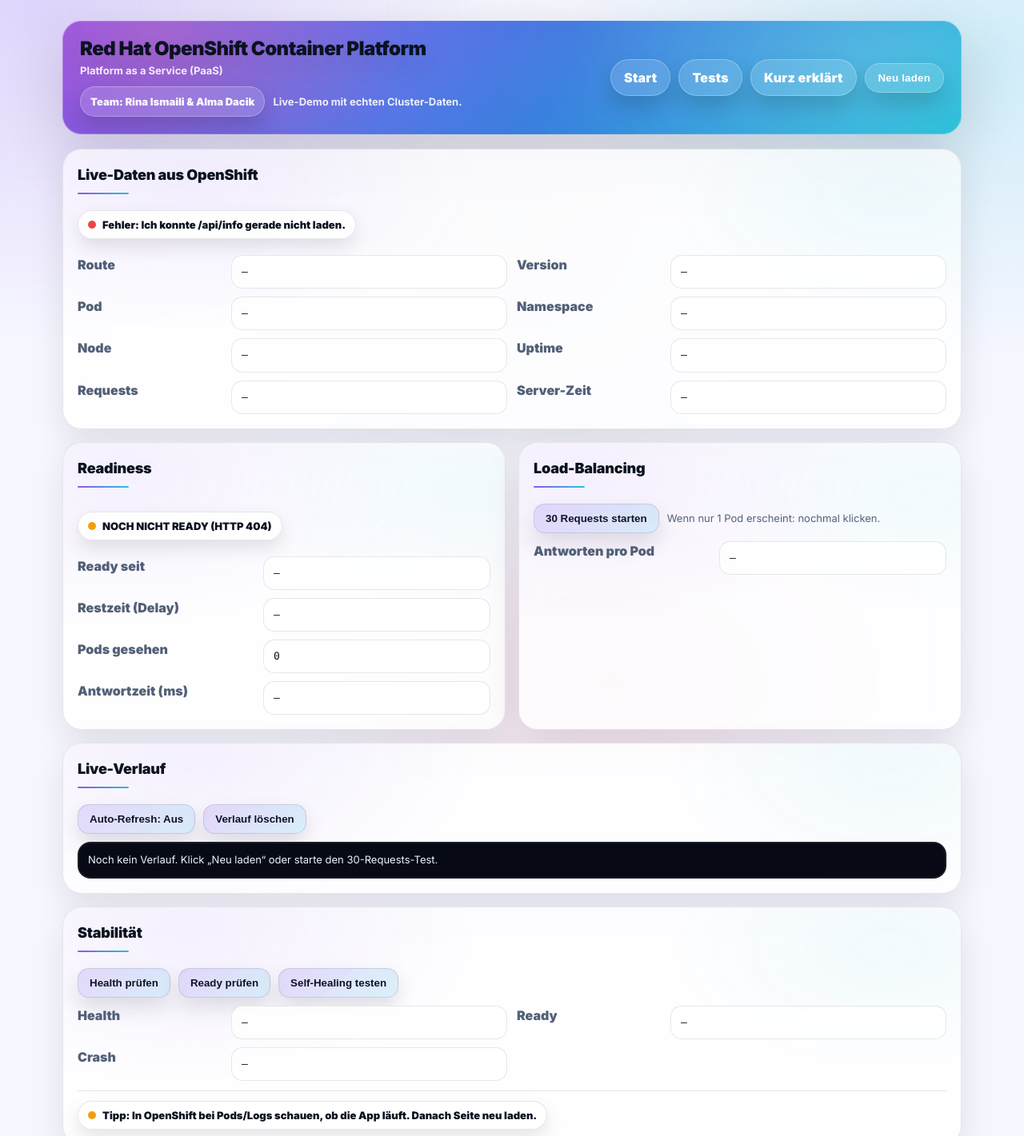
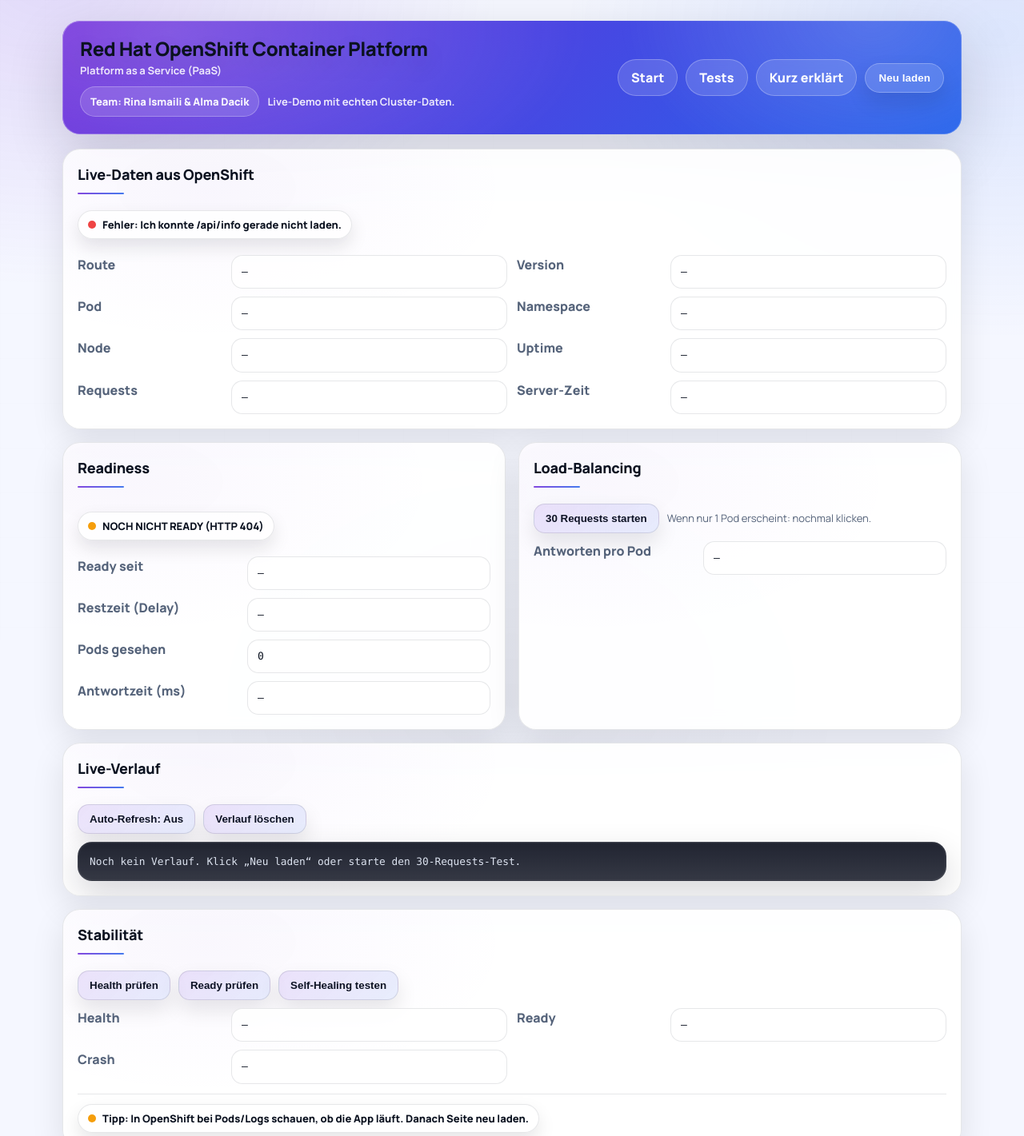
Before and after one commit to rina-ismaili-th-ab-de/openshiftdemo, a website: page public/index.html in a window 1280 px wide. Shown: the top 1421 px of the page at 80% size. Drawn offline with Linux system fonts and the light colour scheme; no server answers.

Commit message:
Make design more harmonious and professional

```diff
--- a/public/style.css
+++ b/public/style.css
@@ -1,29 +1,31 @@
-@import url("https://fonts.googleapis.com/css2?family=Inter:wght@400;600;700;800;900&display=swap");
+@import url("https://fonts.googleapis.com/css2?family=Manrope:wght@400;600;700;800&display=swap");
 
 :root{
-  /* ===== FUTURE LIGHT THEME ===== */
-  --bg:#f6f7ff;
-  --card: rgba(255,255,255,0.82);
-  --card2: rgba(255,255,255,0.92);
-
+  /* Clean background */
+  --bg:#f5f7ff;
   --text:#0b1220;
-  --muted:#42526b;
+  --muted:#46566f;
   --line: rgba(15,23,42,0.10);
 
-  /* Neon accents */
-  --accent:#7c3aed;     /* purple */
-  --accent2:#06b6d4;    /* cyan */
-  --accent3:#f43f5e;    /* pink */
+  /* Cards */
+  --card: rgba(255,255,255,0.92);
+  --card2: rgba(255,255,255,0.96);
 
+  /* One harmonic accent family (purple → blue) */
+  --accent:#6d28d9;   /* purple */
+  --accent2:#2563eb;  /* blue */
+
+  /* Status */
   --ok:#22c55e;
   --warn:#f59e0b;
   --bad:#ef4444;
 
-  --shadow: 0 16px 45px rgba(2,6,23,.10);
-  --shadow2: 0 26px 75px rgba(2,6,23,.16);
+  /* Shadows */
+  --shadow: 0 14px 40px rgba(2,6,23,.10);
+  --shadow2: 0 24px 70px rgba(2,6,23,.16);
 
   --radius:18px;
-  --radius2:24px;
+  --radius2:22px;
 }
 
 *{ box-sizing:border-box; }
@@ -31,39 +33,38 @@ html,body{ height:100%; }
 
 body{
   margin:0;
-  font-family: "Inter", ui-sans-serif, system-ui, -apple-system, Segoe UI, Roboto, Arial;
+  font-family: "Manrope", ui-sans-serif, system-ui, -apple-system, Segoe UI, Roboto, Arial;
   color:var(--text);
   background: var(--bg);
   line-height:1.55;
   overflow-x:hidden;
 }
 
-/* ===== Futuristic soft glow ===== */
+/* Calm background glow (very subtle, not extreme) */
 body::before{
   content:"";
   position:fixed;
-  inset:-140px;
+  inset:-160px;
   background:
-    radial-gradient(950px 700px at 12% 14%, rgba(124,58,237,.18), transparent 60%),
-    radial-gradient(900px 650px at 88% 20%, rgba(6,182,212,.16), transparent 58%),
-    radial-gradient(760px 540px at 58% 92%, rgba(244,63,94,.10), transparent 60%),
-    radial-gradient(650px 520px at 50% 40%, rgba(15,23,42,.05), transparent 62%);
+    radial-gradient(900px 620px at 14% 12%, rgba(109,40,217,.14), transparent 62%),
+    radial-gradient(850px 600px at 88% 18%, rgba(37,99,235,.12), transparent 64%),
+    radial-gradient(700px 520px at 50% 92%, rgba(15,23,42,.04), transparent 60%);
   pointer-events:none;
   z-index:-2;
 }
 
+/* Soft grid (barely visible) */
 body::after{
   content:"";
   position:fixed;
   inset:0;
   background:
-    linear-gradient(rgba(15,23,42,.05) 1px, transparent 1px),
-    linear-gradient(90deg, rgba(15,23,42,.05) 1px, transparent 1px);
-  background-size: 44px 44px;
-  mask-image: radial-gradient(circle at 28% 10%, rgba(0,0,0,0.65) 0%, rgba(0,0,0,0.25) 55%, rgba(0,0,0,0) 78%);
+    linear-gradient(rgba(15,23,42,.04) 1px, transparent 1px),
+    linear-gradient(90deg, rgba(15,23,42,.04) 1px, transparent 1px);
+  background-size: 56px 56px;
   pointer-events:none;
   z-index:-1;
-  opacity:.32;
+  opacity:.18;
 }
 
 .container{
@@ -72,7 +73,7 @@ body::after{
   padding:26px 18px 46px;
 }
 
-/* ===== Header ===== */
+/* ===== Header (clean hero) ===== */
 .header{
   position:relative;
   border-radius: var(--radius2);
@@ -86,34 +87,34 @@ body::after{
   box-shadow: var(--shadow2);
 
   background:
-    radial-gradient(900px 420px at 10% 10%, rgba(255,255,255,.22), transparent 58%),
-    radial-gradient(900px 420px at 95% 25%, rgba(255,255,255,.12), transparent 60%),
-    linear-gradient(135deg, rgba(124,58,237,1), rgba(6,182,212,1));
+    radial-gradient(900px 420px at 12% 10%, rgba(255,255,255,.20), transparent 58%),
+    linear-gradient(135deg, rgba(109,40,217,1), rgba(37,99,235,1));
 }
 
+/* Elegant border line */
 .header::before{
   content:"";
   position:absolute;
   inset:0;
   border-radius: var(--radius2);
   padding:1px;
-  background: linear-gradient(120deg, rgba(255,255,255,.34), rgba(255,255,255,0), rgba(255,255,255,.26));
+  background: linear-gradient(120deg, rgba(255,255,255,.34), rgba(255,255,255,0), rgba(255,255,255,.22));
   -webkit-mask:
     linear-gradient(#000 0 0) content-box,
     linear-gradient(#000 0 0);
   -webkit-mask-composite: xor;
   mask-composite: exclude;
   pointer-events:none;
-  opacity:.95;
+  opacity:.9;
 }
 
+/* Very soft light */
 .header::after{
   content:"";
   position:absolute;
-  inset:-70px;
+  inset:-80px;
   background:
-    radial-gradient(520px 360px at 15% 35%, rgba(244,63,94,.22), transparent 60%),
-    radial-gradient(600px 420px at 85% 45%, rgba(255,255,255,.16), transparent 62%);
+    radial-gradient(520px 360px at 85% 25%, rgba(255,255,255,.18), transparent 60%);
   filter: blur(10px);
   pointer-events:none;
 }
@@ -127,7 +128,7 @@ body::after{
   z-index:2;
 }
 
-/* Brand Block */
+/* Brand block */
 .brandBlock{
   display:flex;
   flex-direction:column;
@@ -140,10 +141,7 @@ body::after{
   gap:12px;
 }
 
-/* Punkt weg */
-.brandDot{
-  display:none;
-}
+.brandDot{ display:none; }
 
 .brandText{
   display:flex;
@@ -154,10 +152,10 @@ body::after{
 .header .brandTitle{
   margin:0;
   font-size:24px;
-  font-weight:900;
+  font-weight:800;
   line-height:1.12;
-  letter-spacing:-0.55px;
-  text-shadow: 0 12px 34px rgba(0,0,0,.24);
+  letter-spacing:-0.45px;
+  text-shadow: 0 12px 30px rgba(0,0,0,.18);
 }
 
 .header .brandSubtitle{
@@ -181,12 +179,11 @@ body::after{
   padding:8px 12px;
   border-radius:999px;
   font-size:13px;
-  font-weight:900;
+  font-weight:800;
   color: rgba(255,255,255,.96);
   background: rgba(255,255,255,.14);
-  border: 1px solid rgba(255,255,255,.28);
-  backdrop-filter: blur(12px);
-  box-shadow: 0 12px 26px rgba(0,0,0,.16);
+  border: 1px solid rgba(255,255,255,.26);
+  backdrop-filter: blur(10px);
 }
 
 .metaLine{
@@ -196,7 +193,7 @@ body::after{
   opacity:.95;
 }
 
-/* Nav Buttons */
+/* ===== Nav ===== */
 .nav{
   display:flex;
   gap:10px;
@@ -207,26 +204,23 @@ body::after{
 }
 
 .nav a, .nav button{
-  border:1px solid rgba(255,255,255,.28);
+  border:1px solid rgba(255,255,255,.26);
   text-decoration:none;
   cursor:pointer;
   background: rgba(255,255,255,.14);
   color:#fff;
   padding:10px 16px;
   border-radius:999px;
-  font-weight:900;
-  letter-spacing:.2px;
-  backdrop-filter: blur(12px);
+  font-weight:800;
+  letter-spacing:.1px;
+  backdrop-filter: blur(10px);
   transition: transform .10s ease, background .2s ease, box-shadow .2s ease, border .2s ease;
-  box-shadow: 0 14px 28px rgba(0,0,0,.16);
 }
 
 .nav a:hover, .nav button:hover{
-  background: rgba(255,255,255,.20);
-  border:1px solid rgba(255,255,255,.36);
-  box-shadow:
-    0 16px 40px rgba(0,0,0,.22),
-    0 0 0 6px rgba(6,182,212,.10);
+  background: rgba(255,255,255,.18);
+  border:1px solid rgba(255,255,255,.32);
+  box-shadow: 0 16px 34px rgba(0,0,0,.18);
   transform: translateY(-1px);
 }
 
@@ -234,7 +228,7 @@ body::after{
   transform: scale(0.98);
 }
 
-/* ===== Grid ===== */
+/* ===== Layout Grid ===== */
 .grid{
   margin-top:18px;
   display:grid;
@@ -246,7 +240,6 @@ body::after{
   .grid{ grid-template-columns: 1fr; }
 }
 
-/* Full width sections */
 .span2{
   grid-column: 1 / -1;
 }
@@ -258,36 +251,34 @@ body::after{
   border-radius: var(--radius2);
   padding:18px 18px;
   box-shadow: var(--shadow);
-  backdrop-filter: blur(14px);
-  transition: transform .14s ease, box-shadow .25s ease, border .25s ease;
+  backdrop-filter: blur(10px);
   position:relative;
   overflow:hidden;
+  transition: transform .14s ease, box-shadow .25s ease, border .25s ease;
 }
 
-/* Very subtle accent sheen */
+/* subtle highlight only */
 .card::before{
   content:"";
   position:absolute;
   inset:-1px;
   border-radius: var(--radius2);
   background:
-    radial-gradient(620px 320px at 14% 12%, rgba(124,58,237,.10), transparent 60%),
-    radial-gradient(520px 280px at 92% 18%, rgba(6,182,212,.08), transparent 55%);
+    radial-gradient(640px 320px at 16% 14%, rgba(109,40,217,.08), transparent 60%);
   pointer-events:none;
-  opacity:.65;
+  opacity:.45;
 }
 
 .card:hover{
-  transform: translateY(-3px);
-  box-shadow: 0 22px 55px rgba(2,6,23,.16);
+  transform: translateY(-2px);
+  box-shadow: 0 22px 55px rgba(2,6,23,.14);
   border:1px solid rgba(15,23,42,0.14);
 }
 
-/* Headings: clean + mini line */
 .card h2{
   margin:0 0 12px;
   font-size:18px;
-  font-weight:900;
+  font-weight:800;
   letter-spacing:-0.22px;
   position:relative;
   z-index:1;
@@ -298,31 +289,16 @@ body::after{
   content:"";
   display:block;
   height:2px;
-  width:64px;
+  width:58px;
   margin-top:8px;
   border-radius:999px;
   background: linear-gradient(90deg, var(--accent), var(--accent2));
   opacity:.85;
 }
 
-.card h3{
-  font-size:15px;
-  font-weight:900;
-  letter-spacing:-0.15px;
-  position:relative;
-  z-index:1;
-}
-
-.p{
-  margin:8px 0;
-  color: var(--muted);
-  position:relative;
-  z-index:1;
-}
-
 .small{
   font-size:13px;
-  color: rgba(66,82,107,.90);
+  color: rgba(70,86,111,.92);
   position:relative;
   z-index:1;
 }
@@ -333,14 +309,14 @@ body::after{
   margin:12px 0;
 }
 
-/* ===== Badge / Status ===== */
+/* ===== Badges / status ===== */
 .badge{
   display:inline-flex;
   align-items:center;
   gap:8px;
   padding:7px 12px;
   border-radius:999px;
-  font-weight:900;
+  font-weight:800;
   font-size:13px;
   border:1px solid rgba(15,23,42,0.10);
   background: var(--card2);
@@ -361,7 +337,7 @@ body::after{
 /* ===== KV ===== */
 .kv{
   display:grid;
-  grid-template-columns: 220px 1fr;
+  grid-template-columns: 200px 1fr;
   gap:10px 12px;
   margin-top:10px;
   position:relative;
@@ -372,14 +348,14 @@ body::after{
   .kv{ grid-template-columns: 1fr; }
 }
 
-/* Wenn die Card über die ganze Breite geht: KV wird “Dashboard”-mäßig */
+/* on full-width cards -> dashboard layout */
 .span2 .kv{
   grid-template-columns: 180px 1fr 180px 1fr;
 }
 
 @media (max-width: 900px){
   .span2 .kv{
-    grid-template-columns: 220px 1fr;
+    grid-template-columns: 200px 1fr;
   }
 }
 
@@ -390,12 +366,12 @@ body::after{
 }
 
 .k{
-  color: rgba(66,82,107,.92);
-  font-weight:900;
+  color: rgba(70,86,111,.92);
+  font-weight:800;
 }
 
 .v{
-  background: rgba(255,255,255,.92);
+  background: rgba(255,255,255,.96);
   border:1px solid rgba(15,23,42,0.10);
   border-radius:14px;
   padding:10px 12px;
@@ -406,21 +382,21 @@ body::after{
   box-shadow: inset 0 1px 0 rgba(255,255,255,.9);
 }
 
-/* ===== Buttons überall ===== */
+/* ===== Buttons ===== */
 button{
   border:1px solid rgba(15,23,42,0.12);
-  background: rgba(255,255,255,.92);
+  background: rgba(255,255,255,.94);
   color: var(--text);
   padding:10px 14px;
   border-radius:14px;
-  font-weight:900;
+  font-weight:800;
   cursor:pointer;
-  box-shadow: 0 12px 26px rgba(2,6,23,.12);
+  box-shadow: 0 12px 26px rgba(2,6,23,.10);
   transition: transform .10s ease, box-shadow .2s ease, border .2s ease, background .2s ease;
 }
 
 button:hover{
-  box-shadow: 0 18px 40px rgba(2,6,23,.16);
+  box-shadow: 0 18px 40px rgba(2,6,23,.14);
   border:1px solid rgba(15,23,42,0.16);
   transform: translateY(-1px);
 }
@@ -429,57 +405,33 @@ button:active{
   transform: scale(0.99);
 }
 
-/* Buttons in Action-Reihen (sehen wie primary aus) */
+/* keep action buttons slightly tinted (but calm) */
 .card button{
-  background: linear-gradient(135deg, rgba(124,58,237,.16), rgba(6,182,212,.14));
+  background: linear-gradient(135deg, rgba(109,40,217,.12), rgba(37,99,235,.10));
+}
+.card button:hover{
+  background: linear-gradient(135deg, rgba(109,40,217,.18), rgba(37,99,235,.14));
 }
 
-.card button:hover{
-  background: linear-gradient(135deg, rgba(124,58,237,.22), rgba(6,182,212,.20));
-}
+/* ===== History / log (professional, not heavy black) ===== */
+#historyList{
+  background:
+    linear-gradient(180deg, rgba(14,18,32,.92), rgba(14,18,32,.84));
+  color: rgba(236,242,255,.92);
 
-/* ===== Inputs (falls du sie wo nutzt) ===== */
-.activity{
-  display:flex;
-  gap:10px;
-  align-items:center;
-  margin-top:10px;
-  position:relative;
-  z-index:1;
-}
+  border-radius:18px;
+  padding:14px 14px;
 
-.activity input{
-  flex:1;
-  padding:12px 12px;
-  border-radius:14px;
-  border:1px solid rgba(15,23,42,0.12);
-  outline:none;
-  font-size:14px;
-  color: var(--text);
-  background: rgba(255,255,255,.92);
-  box-shadow: 0 12px 24px rgba(2,6,23,.10);
-}
+  border:1px solid rgba(255,255,255,.08);
+  box-shadow:
+    0 16px 40px rgba(2,6,23,.16),
+    inset 0 0 0 1px rgba(255,255,255,.04);
 
-.activity input:focus{
-  border-color: rgba(6,182,212,.55);
-  box-shadow: 0 0 0 5px rgba(6,182,212,.16), 0 12px 24px rgba(2,6,23,.14);
-}
+  font-family: ui-monospace, SFMono-Regular, Menlo, Monaco, Consolas, "Liberation Mono", "Courier New", monospace;
+  font-size:12.8px;
 
-/* ===== History Console bleibt dark ===== */
-#historyList{
-  background:#070a14;
-  color:#eaf2ff;
-  border-radius:16px;
-  padding:12px 12px;
-  border:1px solid rgba(255,255,255,.10);
-  box-shadow: inset 0 0 0 1px rgba(255,255,255,.06);
-}
-
-/* Footer Note */
-.footerNote{
-  margin-top:12px;
-  color: rgba(66,82,107,.95);
-  font-size:13px;
+  max-height:280px;
+  overflow:auto;
 }
 
 /* ===== Mobile ===== */
```
